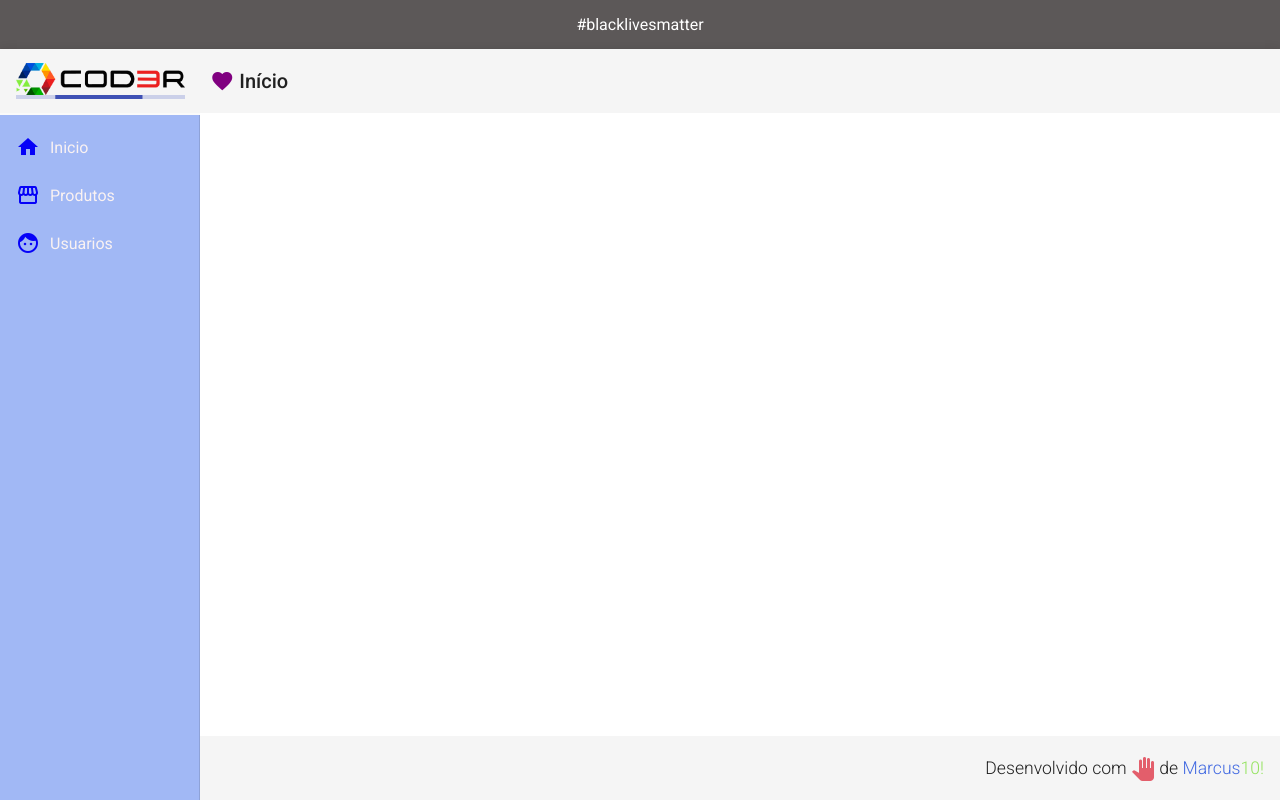
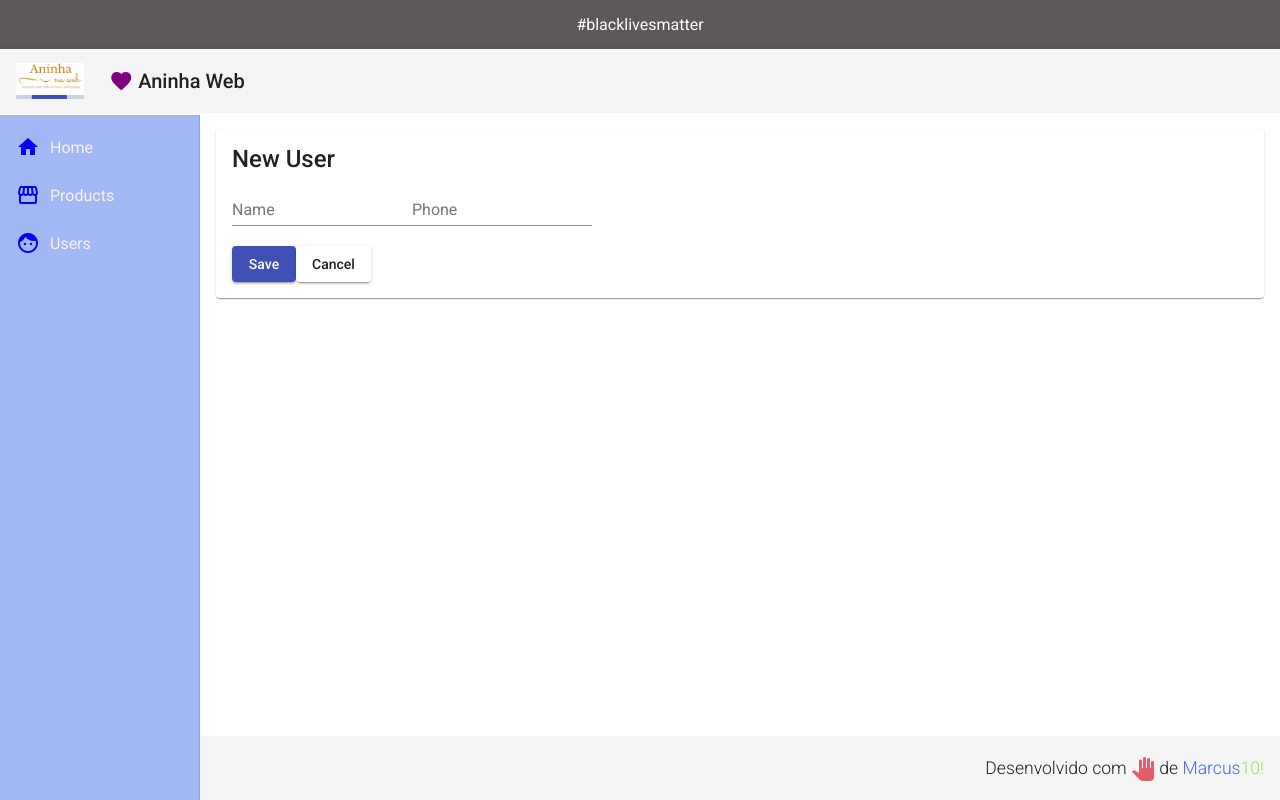
Before and after one commit to anacosantos/angular-coder, an Angular app in the folder frontend/: page /new-users in a window 1280 px wide. Before the commit this address led to /. Built offline with nearby package versions, Linux system fonts and the light colour scheme.

Commit message:
I created a new component new-users to add new users

```diff
--- a/frontend/src/app/app-routing.module.ts
+++ b/frontend/src/app/app-routing.module.ts
@@ -1,3 +1,4 @@
+import { NewUsersComponent } from './components/users/new-users/new-users.component';
 import { UserComponent } from './views/user/user.component';
 import { ProductCreateComponent } from './components/product/product-create/product-create.component';
 import { NgModule } from "@angular/core";
@@ -19,6 +20,9 @@ const routes: Routes = [{
 },{
   path: "user",
   component: UserComponent
+},{
+  path: "new-users",
+  component : NewUsersComponent
 }
 ];
 
--- a/frontend/src/app/app.module.ts
+++ b/frontend/src/app/app.module.ts
@@ -23,7 +23,8 @@ import { TopComponent } from './components/template/top/top.component';
 import { HttpClientModule } from '@angular/common/http'
 import { FormsModule } from '@angular/forms'
 import { MatFormFieldModule } from '@angular/material/form-field'
-import { MatInputModule } from '@angular/material/input'
+import { MatInputModule } from '@angular/material/input';
+import { NewUsersComponent } from './components/users/new-users/new-users.component'
 
 @NgModule({
   declarations: [
@@ -37,7 +38,8 @@ import { MatInputModule } from '@angular/material/input'
     ForDirective,
     ProductCreateComponent,
     UserComponent,
-    TopComponent
+    TopComponent,
+    NewUsersComponent
   ],
   imports: [
     AppRoutingModule,
--- a/frontend/src/app/components/template/header/header.component.html
+++ b/frontend/src/app/components/template/header/header.component.html
@@ -1,7 +1,7 @@
 <mat-toolbar class = "header mat-elevation-z4">
     <span>
         <a routerLink="/">
-            <img class ="logo" src="assets/img/logo.png" alt="logo">
+            <img class ="logo" src="assets/img/aninhaweb2.png" alt="logo">
         </a>
         <mat-progress-bar mode="indeterminate"></mat-progress-bar>
     </span>
@@ -10,7 +10,7 @@
             <i class = "material-icons purple">
                favorite
             </i>
-            Início
+            Aninha Web
         </a>
     </span>
 </mat-toolbar>
--- a/frontend/src/app/components/template/nav/nav.component.html
+++ b/frontend/src/app/components/template/nav/nav.component.html
@@ -6,19 +6,19 @@
                 <i class ="material-icons">
                     <span> home</span>
                 </i>
-                Inicio
+                Home
             </a>
             <a mat-list-item routerLink="/products">
                 <i class ="material-icons">
                    <span>storefront</span>
                 </i>
-                Produtos
+                Products
             </a>
             <a mat-list-item routerLink="/user">
                 <i class ="material-icons">
                    <span>face</span>
                 </i>
-                Usuarios
+                Users
             </a>
         </mat-nav-list>
     </mat-sidenav>
--- /dev/null
+++ b/frontend/src/app/components/users/new-users/new-users.component.html
@@ -0,0 +1,20 @@
+<mat-card>
+   <mat-card-title>New User</mat-card-title>
+    <form>
+        <mat-form-field>
+            <input matInput placeholder="Name">
+
+        </mat-form-field>
+        <mat-form-field>
+            <input matInput placeholder="Phone">
+
+        </mat-form-field>
+    </form>
+    <button mat-raised-button (click)="createUser()" color="primary">
+        Save
+    </button>
+
+    <button mat-raised-button (click)="cancel()">
+        Cancel
+    </button>
+</mat-card>
--- /dev/null
+++ b/frontend/src/app/components/users/new-users/new-users.component.ts
@@ -0,0 +1,25 @@
+import { Component, OnInit } from '@angular/core';
+
+@Component({
+  selector: 'app-new-users',
+  templateUrl: './new-users.component.html',
+  styleUrls: ['./new-users.component.css']
+})
+export class NewUsersComponent implements OnInit {
+
+  constructor() { }
+
+  ngOnInit(): void {
+  }
+
+  createUser(): void{
+    this.productService.create(this.product).subscribe(()=> {
+      this.productService.showMessage('Novo criado')
+      this.router.navigate(['/new-user'])
+    })
+
+  }
+  cancel(): void{
+    this.router.navigate(['/user'])
+  }
+}
--- a/frontend/src/app/views/home/home.component.html
+++ b/frontend/src/app/views/home/home.component.html
@@ -1,9 +1,9 @@
 <mat-card class="home mat-elevation-z3">
     <mat-card-title class="title">
-        Bem-vindo!
+        Welcome!
     </mat-card-title>
     <mat-card-subtitle class="subtitle" >
-        Sistema de aprendizado de cadastro em Angular.
+        Angular registration learning system.
     </mat-card-subtitle>
     <ul>
         <li *myFor="let n em [1,2,3]">{{n}}</li>
--- a/frontend/src/app/views/product-crud/product-crud.component.html
+++ b/frontend/src/app/views/product-crud/product-crud.component.html
@@ -1,3 +1,3 @@
 <button mat-raised-button (click)="navigateToProductCreate()">
-    Novo Produto
+    New Product
 </button>
--- a/frontend/src/app/views/user/user.component.html
+++ b/frontend/src/app/views/user/user.component.html
@@ -1,3 +1,3 @@
-<button mat-raised-button (click)="navigateToProductCreate()">
-    Novo usuario
+<button mat-raised-button (click)="navigatenewuser()">
+    New user
 </button>
--- a/frontend/src/app/views/user/user.component.ts
+++ b/frontend/src/app/views/user/user.component.ts
@@ -14,7 +14,7 @@ export class UserComponent implements OnInit {
   ngOnInit(): void {
   }
 
-  navigateToProductCreate(): void{
-    this.router.navigate(['/user'])
+  navigatenewuser(): void{
+    this.router.navigate(['/new-users'])
   }
 }
```
Also changed, not shown: frontend/src/app/components/users/new-users/new-users.component.css (added), frontend/src/app/components/users/new-users/user.model.ts (added), frontend/src/assets/img/aninhaweb.png (added), frontend/src/assets/img/aninhaweb2.png (added).
